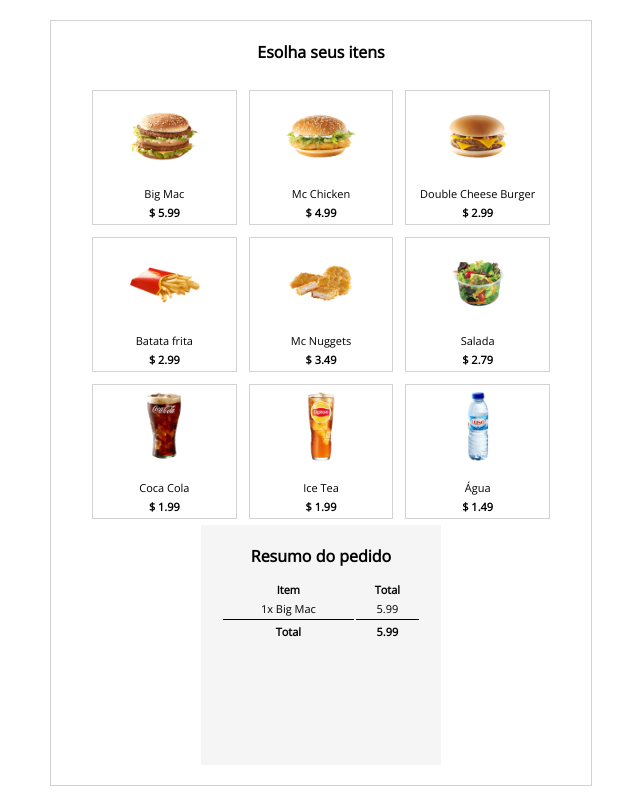
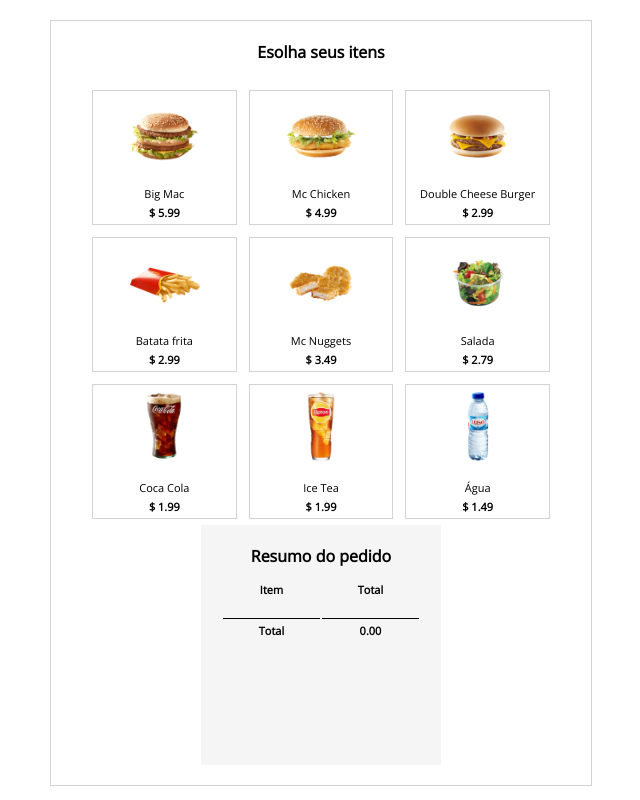
Before and after one commit to luiscadari/self-service-machine, a plain HTML site: page index.html in a window 1280 px wide. Shown: the whole page, without its empty margins (319-959 px from the left). Drawn offline with nearby package versions, Linux system fonts and the light colour scheme.

Commit message:
:sparkles: feat: Resumo do pedido

```diff
--- a/index.html
+++ b/index.html
@@ -41,14 +41,17 @@
                         </tr>
                     </thead>
                     <tbody>
-                        <tr>
-                            <td>1x Big Mac</td>
-                            <td>5.99</td>
+                        <tr v-for="product in products" >
+                            <template v-if="product.active">
+                                <td>{{product.quantity + ' x ' + product.name}}</td>
+                                <td>{{(product.quantity * product.price).toFixed(2)}}</td>
+                            </template>
+
                         </tr>
 
                         <tr>
                             <th>Total</th>
-                            <th>5.99</th>
+                            <th>0.00</th>
                         </tr>
                     </tbody>
                 </table>
```
